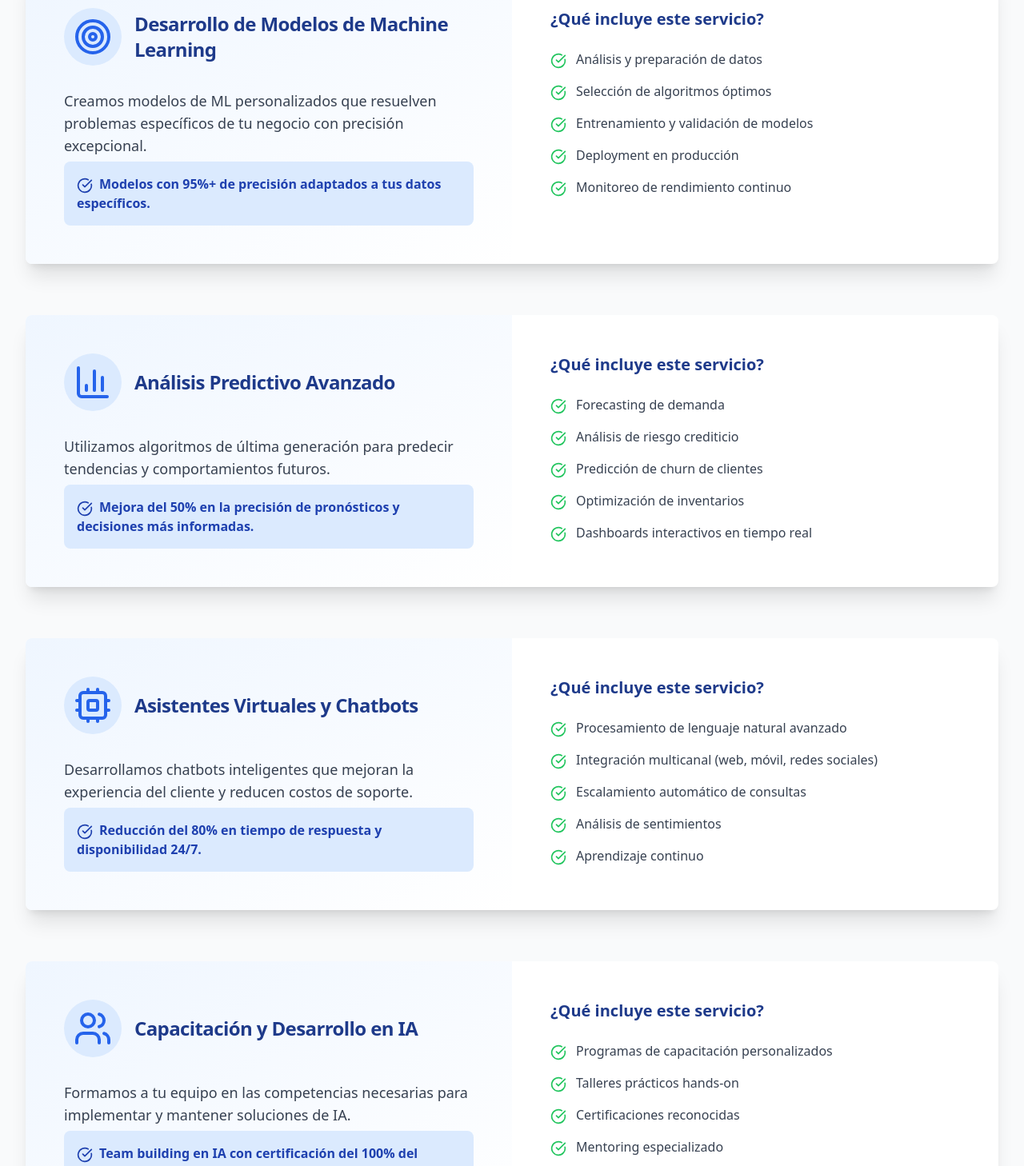
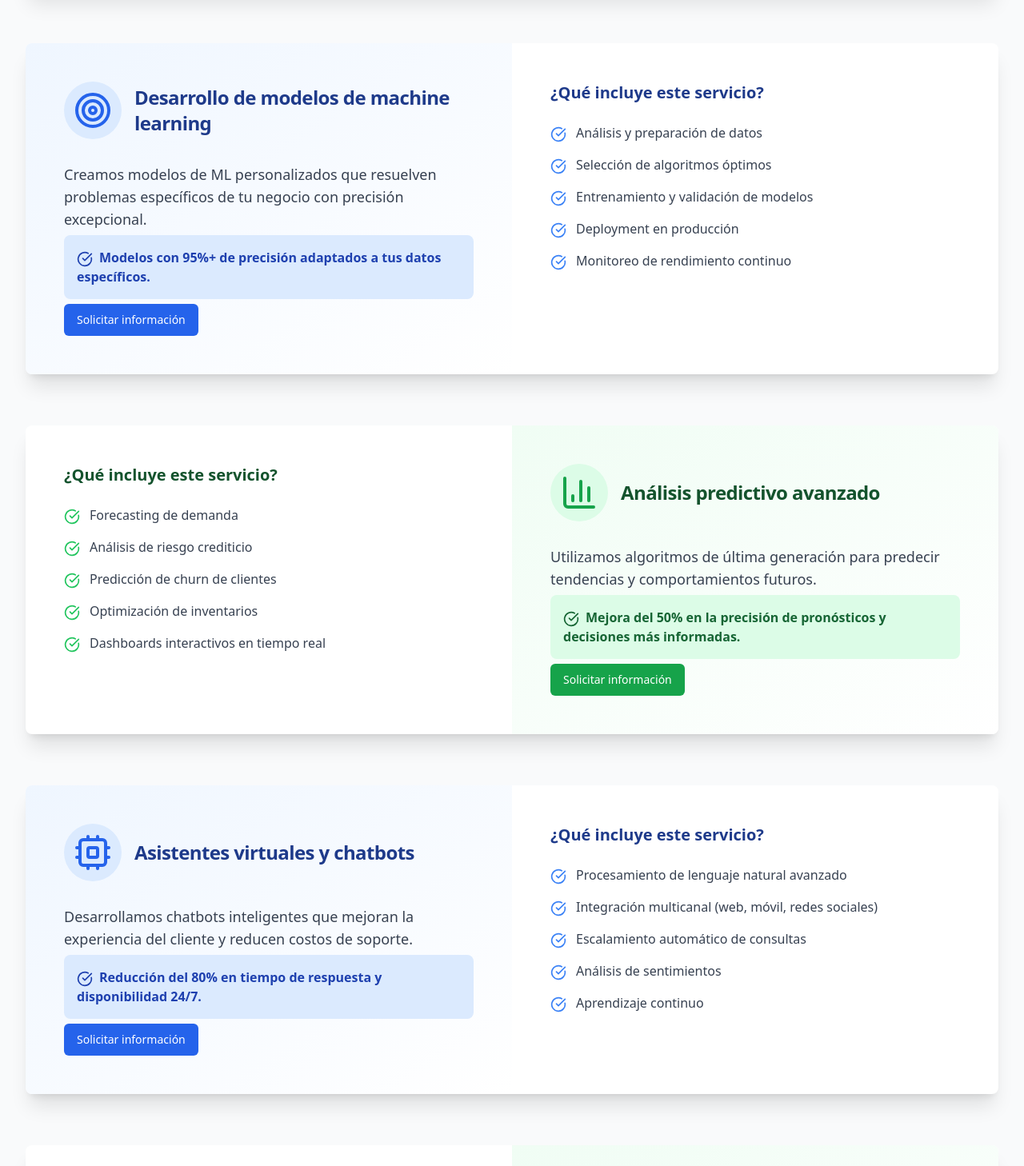
Before and after one commit to Isguiz/ai-agents-canvas, a React (Vite) app: page /servicios in a window 1280 px wide. Shown: the part 1330-2788 px from the top of the page at 80% size. Built offline with nearby package versions, Linux system fonts and the light colour scheme.

Commit message:
feat: Enhance services page
Adds a new service card for "Formaciones", capitalizes titles correctly, varies card designs, and includes a call to action.

```diff
--- a/src/pages/Services.tsx
+++ b/src/pages/Services.tsx
@@ -1,6 +1,6 @@
 
 import React from 'react';
-import { Brain, Zap, Target, BarChart3, Cpu, Users, CheckCircle } from 'lucide-react';
+import { Brain, Zap, Target, BarChart3, Cpu, Users, CheckCircle, GraduationCap } from 'lucide-react';
 import { Card, CardContent, CardDescription, CardHeader, CardTitle } from '@/components/ui/card';
 import { Button } from '@/components/ui/button';
 import { Link } from 'react-router-dom';
@@ -9,7 +9,7 @@ const Services = () => {
   const detailedServices = [
     {
       icon: <Brain size={48} />,
-      title: "Consultoría Estratégica en IA",
+      title: "Consultoría estratégica en IA",
       description: "Desarrollamos estrategias personalizadas para la implementación exitosa de inteligencia artificial en tu organización.",
       features: [
         "Evaluación completa de la madurez digital",
@@ -22,7 +22,7 @@ const Services = () => {
     },
     {
       icon: <Zap size={48} />,
-      title: "Automatización Inteligente de Procesos",
+      title: "Automatización inteligente de procesos",
       description: "Transformamos procesos manuales en flujos automatizados utilizando RPA e IA para maximizar la eficiencia.",
       features: [
         "Análisis de procesos actuales",
@@ -35,7 +35,7 @@ const Services = () => {
     },
     {
       icon: <Target size={48} />,
-      title: "Desarrollo de Modelos de Machine Learning",
+      title: "Desarrollo de modelos de machine learning",
       description: "Creamos modelos de ML personalizados que resuelven problemas específicos de tu negocio con precisión excepcional.",
       features: [
         "Análisis y preparación de datos",
@@ -48,7 +48,7 @@ const Services = () => {
     },
     {
       icon: <BarChart3 size={48} />,
-      title: "Análisis Predictivo Avanzado",
+      title: "Análisis predictivo avanzado",
       description: "Utilizamos algoritmos de última generación para predecir tendencias y comportamientos futuros.",
       features: [
         "Forecasting de demanda",
@@ -61,7 +61,7 @@ const Services = () => {
     },
     {
       icon: <Cpu size={48} />,
-      title: "Asistentes Virtuales y Chatbots",
+      title: "Asistentes virtuales y chatbots",
       description: "Desarrollamos chatbots inteligentes que mejoran la experiencia del cliente y reducen costos de soporte.",
       features: [
         "Procesamiento de lenguaje natural avanzado",
@@ -73,17 +73,17 @@ const Services = () => {
       benefits: "Reducción del 80% en tiempo de respuesta y disponibilidad 24/7."
     },
     {
-      icon: <Users size={48} />,
-      title: "Capacitación y Desarrollo en IA",
-      description: "Formamos a tu equipo en las competencias necesarias para implementar y mantener soluciones de IA.",
+      icon: <GraduationCap size={48} />,
+      title: "Formación y capacitación en IA",
+      description: "Programas de formación especializados para equipos y profesionales que quieren dominar las tecnologías de IA.",
       features: [
-        "Programas de capacitación personalizados",
-        "Talleres prácticos hands-on",
-        "Certificaciones reconocidas",
-        "Mentoring especializado",
-        "Comunidad de práctica interna"
+        "Cursos desde nivel básico hasta avanzado",
+        "Talleres prácticos con casos reales",
+        "Certificaciones reconocidas internacionalmente",
+        "Mentoring personalizado",
+        "Acceso a plataforma de aprendizaje online"
       ],
-      benefits: "Team building en IA con certificación del 100% del equipo participante."
+      benefits: "Equipos formados con 95% de tasa de finalización y certificación garantizada."
     }
   ];
 
@@ -94,7 +94,7 @@ const Services = () => {
         <div className="max-w-7xl mx-auto px-4 sm:px-6 lg:px-8">
           <div className="text-center">
             <h1 className="text-4xl md:text-5xl font-bold mb-6">
-              Nuestros Servicios de IA
+              Nuestros servicios de IA
             </h1>
             <p className="text-xl md:text-2xl text-blue-100 max-w-4xl mx-auto">
               Soluciones completas de inteligencia artificial diseñadas para transformar tu negocio y generar resultados medibles.
@@ -109,34 +109,39 @@ const Services = () => {
           <div className="space-y-16">
             {detailedServices.map((service, index) => (
               <Card key={index} className="overflow-hidden border-0 shadow-xl hover:shadow-2xl transition-all duration-300">
-                <div className="grid grid-cols-1 lg:grid-cols-2 gap-0">
-                  <CardHeader className="bg-gradient-to-br from-blue-50 to-white p-8 lg:p-12">
+                <div className={`grid grid-cols-1 lg:grid-cols-2 gap-0 ${index % 2 === 1 ? 'lg:grid-flow-col-dense' : ''}`}>
+                  <CardHeader className={`${index % 2 === 0 ? 'bg-gradient-to-br from-blue-50 to-white' : 'bg-gradient-to-br from-green-50 to-white'} p-8 lg:p-12 ${index % 2 === 1 ? 'lg:col-start-2' : ''}`}>
                     <div className="flex items-center space-x-4 mb-6">
-                      <div className="p-3 bg-blue-100 rounded-full text-blue-600">
+                      <div className={`p-3 ${index % 2 === 0 ? 'bg-blue-100 text-blue-600' : 'bg-green-100 text-green-600'} rounded-full`}>
                         {service.icon}
                       </div>
-                      <CardTitle className="text-2xl font-bold text-blue-900">
+                      <CardTitle className={`text-2xl font-bold ${index % 2 === 0 ? 'text-blue-900' : 'text-green-900'}`}>
                         {service.title}
                       </CardTitle>
                     </div>
                     <CardDescription className="text-lg text-gray-700 mb-6">
                       {service.description}
                     </CardDescription>
-                    <div className="bg-blue-100 p-4 rounded-lg">
-                      <p className="text-blue-800 font-semibold">
+                    <div className={`${index % 2 === 0 ? 'bg-blue-100' : 'bg-green-100'} p-4 rounded-lg mb-6`}>
+                      <p className={`${index % 2 === 0 ? 'text-blue-800' : 'text-green-800'} font-semibold`}>
                         <CheckCircle className="inline w-5 h-5 mr-2" />
                         {service.benefits}
                       </p>
                     </div>
+                    <Link to="/contacto">
+                      <Button className={`${index % 2 === 0 ? 'bg-blue-600 hover:bg-blue-700' : 'bg-green-600 hover:bg-green-700'} text-white`}>
+                        Solicitar información
+                      </Button>
+                    </Link>
                   </CardHeader>
-                  <CardContent className="p-8 lg:p-12">
-                    <h4 className="text-xl font-semibold text-blue-900 mb-6">
+                  <CardContent className={`p-8 lg:p-12 ${index % 2 === 1 ? 'lg:col-start-1' : ''}`}>
+                    <h4 className={`text-xl font-semibold ${index % 2 === 0 ? 'text-blue-900' : 'text-green-900'} mb-6`}>
                       ¿Qué incluye este servicio?
                     </h4>
                     <ul className="space-y-4">
                       {service.features.map((feature, featureIndex) => (
                         <li key={featureIndex} className="flex items-start space-x-3">
-                          <CheckCircle className="text-green-500 w-5 h-5 mt-1 flex-shrink-0" />
+                          <CheckCircle className={`${index % 2 === 0 ? 'text-blue-500' : 'text-green-500'} w-5 h-5 mt-1 flex-shrink-0`} />
                           <span className="text-gray-700">{feature}</span>
                         </li>
                       ))}
@@ -153,16 +158,21 @@ const Services = () => {
       <section className="bg-blue-600 text-white py-16">
         <div className="max-w-4xl mx-auto px-4 sm:px-6 lg:px-8 text-center">
           <h2 className="text-3xl md:text-4xl font-bold mb-6">
-            ¿Quieres Saber Más Sobre Nuestros Servicios?
+            ¿Quieres saber más sobre nuestros servicios?
           </h2>
           <p className="text-xl mb-8 text-blue-100">
             Agenda una consulta gratuita y descubre cómo podemos ayudarte a implementar IA en tu empresa.
           </p>
-          <Link to="/contacto">
-            <Button size="lg" className="bg-white text-blue-600 hover:bg-blue-50 text-lg px-8 py-3">
-              Contactanos Ahora
+          <div className="flex flex-col sm:flex-row gap-4 justify-center">
+            <Link to="/contacto">
+              <Button size="lg" className="bg-white text-blue-600 hover:bg-blue-50 text-lg px-8 py-3">
+                Contactanos ahora
+              </Button>
+            </Link>
+            <Button size="lg" variant="outline" className="border-2 border-white text-white hover:bg-white hover:text-blue-600 text-lg px-8 py-3 bg-transparent">
+              Descargar brochure
             </Button>
-          </Link>
+          </div>
         </div>
       </section>
     </div>
```
